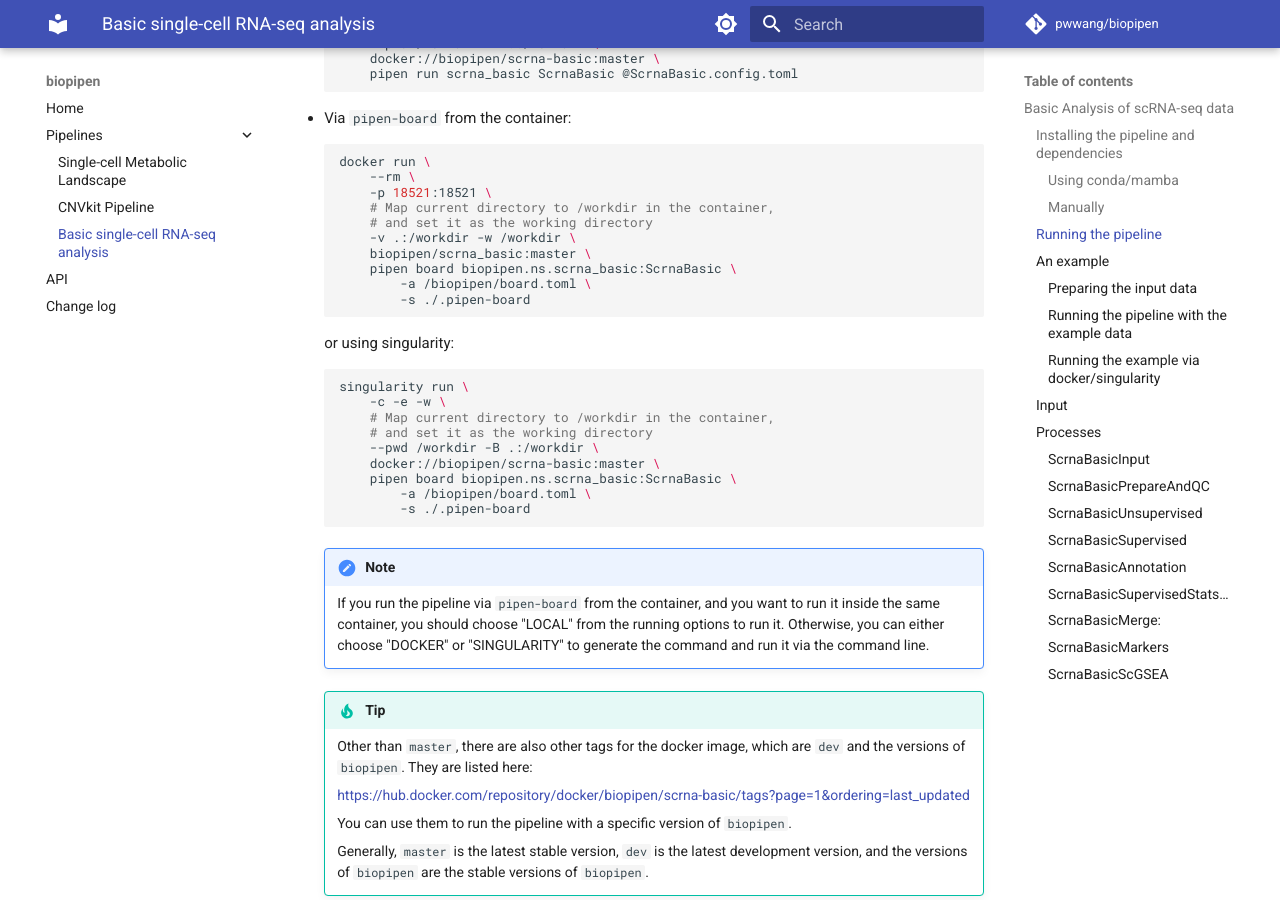
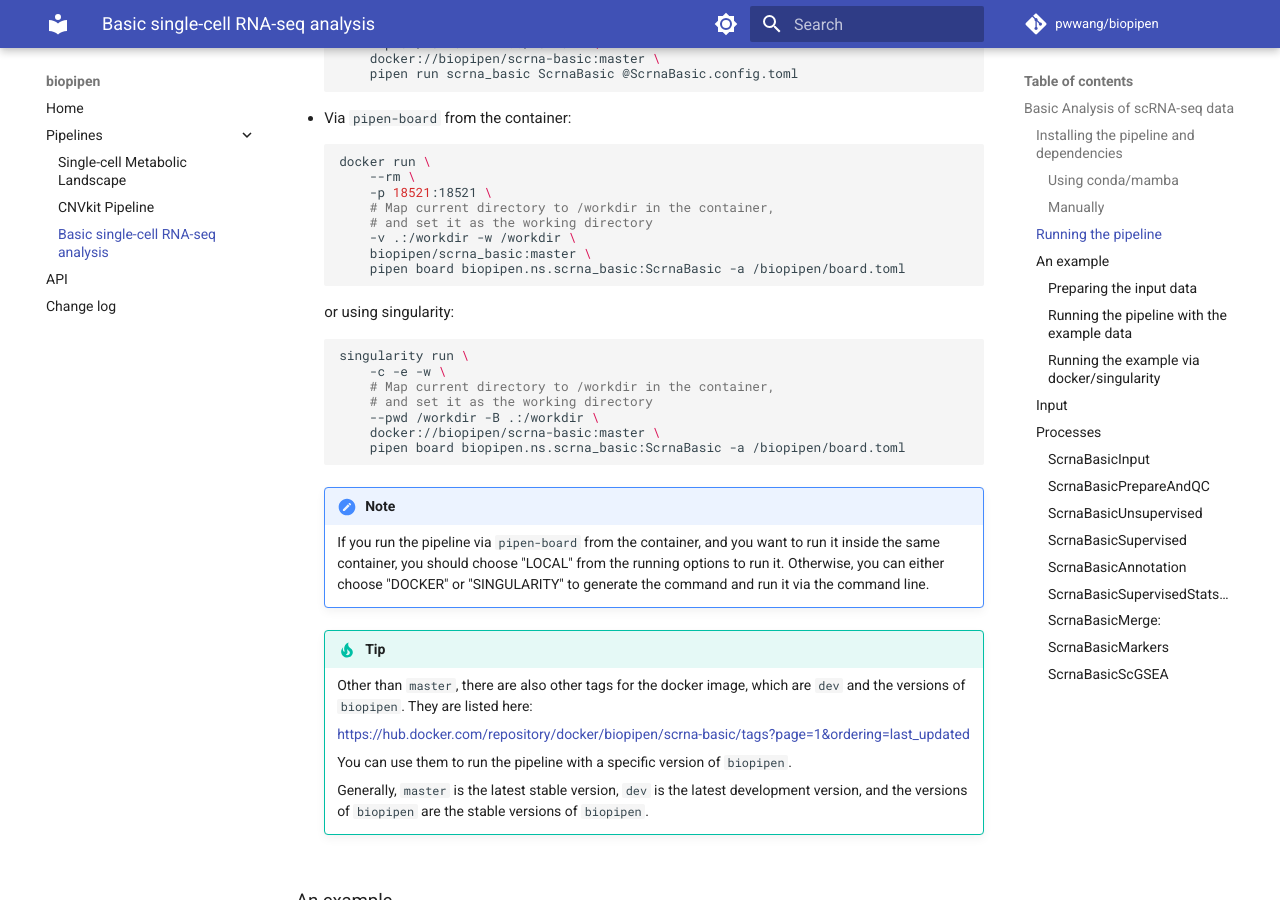
Before and after one commit to pwwang/biopipen, an MkDocs documentation site: the page built from docs/pipelines/scrna_basic.md, in a window 1280 px wide and 900 px high, scrolled down 2676 px. Built offline with MkDocs 1.6.1 and Material for MkDocs 9.7.7, drawn with Linux system fonts in a browser that asks for light colours; comment, search, counter and statistics services are not loaded; some of the changed text lies outside the part shown.

Commit message:
📝 [scrna_basic] Fix docs

````diff
--- a/docs/pipelines/scrna_basic.md
+++ b/docs/pipelines/scrna_basic.md
@@ -146,9 +146,7 @@ The pipeline can be run directly with `pipen` from the command line or via the `
         # and set it as the working directory
         -v .:/workdir -w /workdir \
         biopipen/scrna_basic:master \
-        pipen board biopipen.ns.scrna_basic:ScrnaBasic \
-            -a /biopipen/board.toml \
-            -s ./.pipen-board
+        pipen board biopipen.ns.scrna_basic:ScrnaBasic -a /biopipen/board.toml
     ```
 
     or using singularity:
@@ -160,9 +158,7 @@ The pipeline can be run directly with `pipen` from the command line or via the `
         # and set it as the working directory
         --pwd /workdir -B .:/workdir \
         docker://biopipen/scrna-basic:master \
-        pipen board biopipen.ns.scrna_basic:ScrnaBasic \
-            -a /biopipen/board.toml \
-            -s ./.pipen-board
+        pipen board biopipen.ns.scrna_basic:ScrnaBasic -a /biopipen/board.toml
     ```
 
     !!! Note
@@ -289,9 +285,7 @@ docker run \
     --rm \
     -v .:/workdir -w /workdir \
     biopipen/scrna_basic:master \
-    pipen board biopipen.ns.scrna_basic:ScrnaBasic \
-        -a /biopipen/board.toml \
-        -s ./.pipen-board
+    pipen board biopipen.ns.scrna_basic:ScrnaBasic -a /biopipen/board.toml
 ```
 
 or using singularity:
@@ -301,9 +295,7 @@ singularity run \
     -c -e -w \
     --pwd /workdir -B .:/workdir \
     docker://biopipen/scrna-basic:master \
-    pipen board biopipen.ns.scrna_basic:ScrnaBasic \
-        -a /biopipen/board.toml \
-        -s ./.pipen-board
+    pipen board biopipen.ns.scrna_basic:ScrnaBasic -a /biopipen/board.toml
 ```
 
 Then load the above configuration via "From Generated TOML" on the web UI. You may change the configuration if you want. Then run the pipeline via "LOCAL" from the running options on the left sidebar.
````
